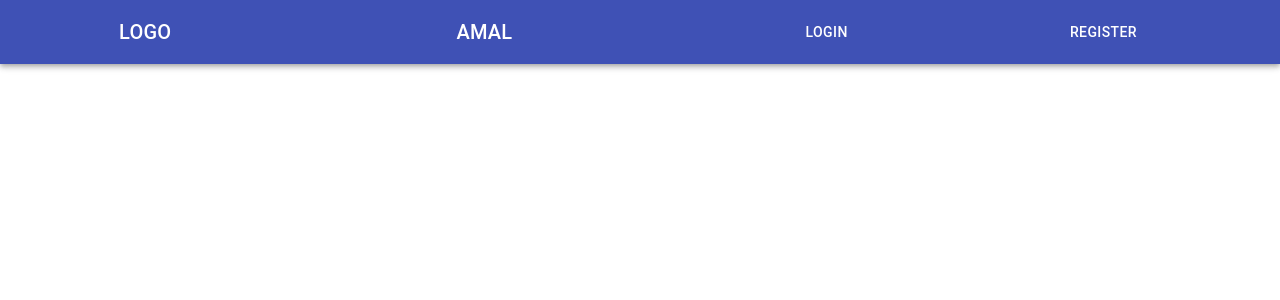
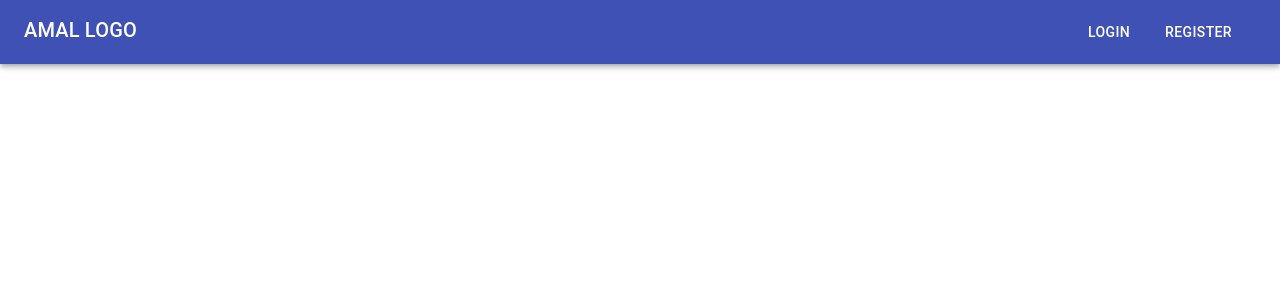
Before and after one commit to xx3u/amal_frontend, a React (Create React App) app: page / in a window 1280 px wide. Shown: the top 300 px of the page. Built offline with nearby package versions, Linux system fonts and the light colour scheme.

Commit message:
Отредактирован предварительный хэдер

```diff
--- a/src/Components/Layout/Header.js
+++ b/src/Components/Layout/Header.js
@@ -1,6 +1,6 @@
 import React from 'react';
 import {makeStyles} from '@material-ui/core/styles';
-import {AppBar, Toolbar, Typography, Button} from '@material-ui/core';
+import {AppBar, Toolbar, Typography, Button, Grid} from '@material-ui/core';
 
 
 const useStyles = makeStyles((theme) => ({
@@ -11,9 +11,6 @@ const useStyles = makeStyles((theme) => ({
       marginRight: theme.spacing(2),
       flexGrow:1
     },
-    title: {
-      flexGrow: 2,
-    },
     logo:{
       flexGrow:1
     }
@@ -22,17 +19,20 @@ const useStyles = makeStyles((theme) => ({
 
 const Header =()=> {
     const classes = useStyles();
-    return(
+    return (
         <AppBar position="static">
         <Toolbar>
-          <Typography variant="h6" className={classes.logo}>
-           LOGO
-          </Typography>
-          <Typography variant="h6" className={classes.title}>
-           AMAL
-          </Typography>
+          <Grid container justify="space-between" direction="row" >
+           <Grid item >
+            <Typography variant="h6" className={classes.logo}>
+              AMAL LOGO
+            </Typography>
+           </Grid>
+          <Grid item>
           <Button color="inherit" className={classes.menuButton}>LOGIN</Button>
           <Button color="inherit" className={classes.menuButton}>REGISTER</Button>
+          </Grid>
+          </Grid>
         </Toolbar>
         </AppBar>
     )
```
